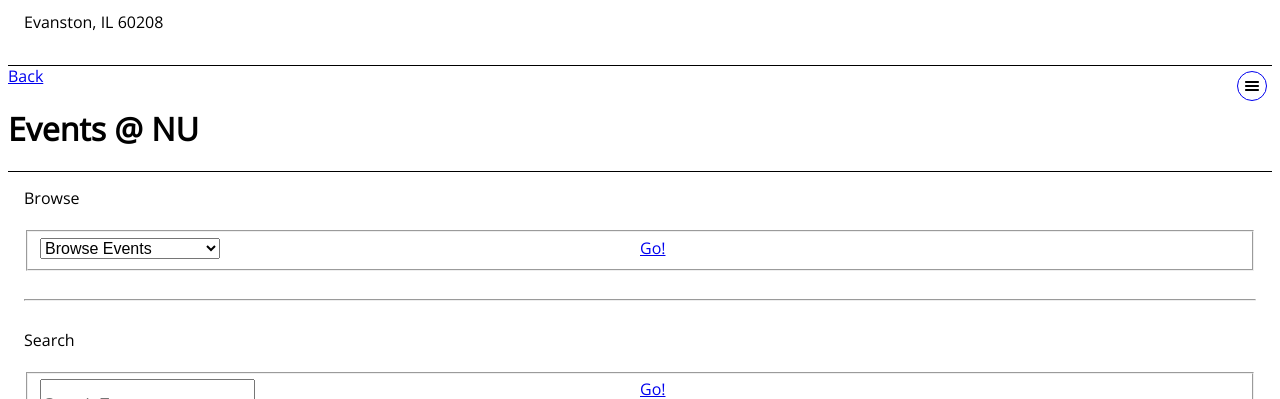
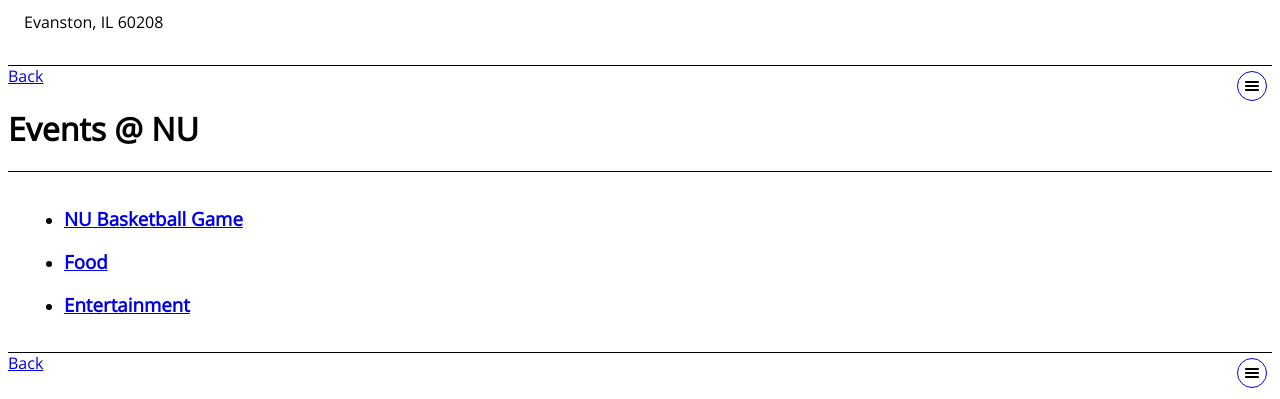
Before and after one commit to YouAreHere/youarehere.github.io, a PHP site: page / in a window 1280 px wide. Shown: the part 6101-6500 px from the top of the page. Run offline with PHP 8.4, Linux system fonts and the light colour scheme; some libraries are stand-ins or nearby versions.

Commit message:
design updates

```diff
--- a/CSS/style.css
+++ b/CSS/style.css
@@ -194,12 +194,13 @@ article, aside, details, figcaption, figure, footer, header, hgroup, menu, nav,
 }
 
 .tableHeaderRows {
-	text-align: center;
-	border-bottom: 4px solid #E9E9E9;
-	color: red;
+	text-align: left;
+	width: 20%;
+	color: RGB(106, 58, 134);
 	height: 35px;
 }
 
 .tableRows {
 	height: 35px;
+
 }
--- a/index.html
+++ b/index.html
@@ -511,41 +511,13 @@
 
       <!-- **MAIN BODY** -->
       <div role="main" class="ui-content">
-          <form>
-            <div id="browse">
-              <span class="label">Browse</span>
-              <br/>
-              <br/>
-
-              <fieldset class="ui-grid-a">
-                <div class="ui-block-a">
-                <select name="browseEvents">
-                  <option value="na">Browse Events</option>
-                  <option value="aca">Academics</option>
-                  <option value="ath">Athletics</option>
-                  <option value="ent">Entertainment</option>
-                  <option value="ge">Greek Events</option>
-                  <option value="nl">Night Life</option>
-                  <option value="sg">Student Group Events</option>
-                </select></div>
-                <div class="ui-block-b"><a data-role="button" href="#eventsbrowse" class="goButton">Go!</a></div>
-              </fieldset>
+            <div class="choice_list">
+                <ul data-role="listview" data-inset="true" data-filter="true">
+                    <li><a href="#nu-game" data-transition="slidedown"><h3>NU Basketball Game</h3></a></li>
+                    <li><a href="#food" data-transition="slidedown"><h3>Food</h3></a></li>
+                    <li><a href="#" data-transition="slidedown"><h3>Entertainment</h3></a></li>
+                </ul>
             </div>
-
-            <br/>
-            <hr/>
-            <br/>
-
-            <div id="search">
-              <span class="label">Search</span>
-              <br/>
-              <br/>
-              <fieldset class="ui-grid-a">
-                <div class="ui-block-a"><input class="eventTextbox" type="text" placeholder="Search Events"/></div>
-                <div class="ui-block-b"><a data-role="button" href="#eventssearch" class="goButton">Go!</a></div>
-              </fieldset>
-            </div>
-          </form>
       </div>
 
       <!-- ** SIDEBAR PANEL ** -->
@@ -568,8 +540,8 @@
     </div>
 
   <!-- =========================================================================================================================== -->
-  <!-- Start of events browse page -->
-    <div data-role="page"  id="eventsbrowse" data-theme="a">
+  <!-- Start of events nu-game page -->
+    <div data-role="page"  id="nu-game" data-theme="a">
 
       <!-- **NAVIGATION HEADER MENU** -->
       <div data-role="header" class="jqm-header ui-header ui-bar-inherit" role="banner">
@@ -582,44 +554,27 @@
       <div role="main" class="ui-content">
           <table>
             <tr>
-              <th class="tableHeaderRows">Category</th>
-              <th class="tableHeaderRows">Event Name</th>
-              <th class="tableHeaderRows">Date</th>
-              <th class="tableHeaderRows">Time</th>
-              <th class="tableHeaderRows">Location</th>
-              <th class="tableHeaderRows">Description</th>
-            <tr/>
-            <tr>
-              <td class="tableRows">Academic</td>
-              <td class="tableRows">Study Hall</td>
-              <td class="tableRows">3/15/2014</td>
-              <td class="tableRows">2:00 PM</td>
-              <td class="tableRows">Tech LR5</td>
-              <td class="tableRows">Blah de de blah blah blah dee la la de la blah klah  blah blha bla aaaaaalllllaaaa</td>
-            <tr/>
-            <tr>
-              <td class="tableRows">Athletic</td>
-              <td class="tableRows">Game</td>
-              <td class="tableRows">3/26/2014</td>
-              <td class="tableRows">11:00 AM</td>
-              <td class="tableRows">Ryan Field</td>
-              <td class="tableRows">Blah de de blah blah blah dee la la de la blah klah  blah blha bla aaaaaalllllaaaa</td>
-            <tr/>
-            <tr>
-              <td class="tableRows">Student Group</td>
-              <td class="tableRows">NSBE</td>
-              <td class="tableRows">3/17/2014</td>
-              <td class="tableRows">1:30 PM</td>
-              <td class="tableRows">Norris</td>
-              <td class="tableRows">Blah de de blah blah blah dee la la de la blah klah  blah blha bla aaaaaalllllaaaa</td>
-            <tr/>
-            <tr>
-              <td class="tableRows">Entertainment</td>
-              <td class="tableRows">ASG Concert</td>
-              <td class="tableRows">3/25/2014</td>
-              <td class="tableRows">9:00 PM</td>
-              <td class="tableRows">Ryan Field</td>
-              <td class="tableRows">Blah de de blah blah blah dee la la de la blah klah  blah blha bla aaaaaalllllaaaa</td>
+				<td class="tableHeaderRows" cellspacing="2" cellpadding="12">Category</th>
+				<td class="tableRows">Athletic</td>
+			</tr>
+			<tr>
+				<td class="tableHeaderRows" cellspacing="2" cellpadding="12">Event Name</th>
+				<td class="tableRows">Game</td>
+			</tr>
+				<td class="tableHeaderRows" cellspacing="2" cellpadding="12">Date</th>
+				<td class="tableRows">3/29/2014</td>
+			</tr>
+			<tr>
+				<td class="tableHeaderRows" cellspacing="2" cellpadding="12">Time</th>
+				<td class="tableRows">11:00 AM</td>
+			</tr>
+			<tr>
+				<td class="tableHeaderRows" cellspacing="2" cellpadding="12">Location</th>
+				<td class="tableRows">Ryan Field</td>
+			</tr>
+			<tr>
+				<td class="tableHeaderRows" cellspacing="2" cellpadding="12" >Description</th>
+				<td class="tableRows">Come out support the NU Wildcats while they take on our rivals!</td>
             <tr/>
           </table>
       </div>
@@ -634,7 +589,7 @@
             <li data-icon="location" class="ui-mini"><a href="#">Maps</a></li>
             <li data-icon="calendar" class="ui-mini"><a href="#events">Events</a></li>
             <li data-icon="grid" class="ui-mini"><a href="#">Parking</a></li>
-            <li data-icon="alert" class="ui-mini"><a href="#">Alerts</a></li>
+            <li data-icon="alert" class="ui-mini"><a href="#">Alerts</	a></li>
             <li data-icon="info" class="ui-mini"><a href="#">About</a></li>
           </ul>
         </div>
```
